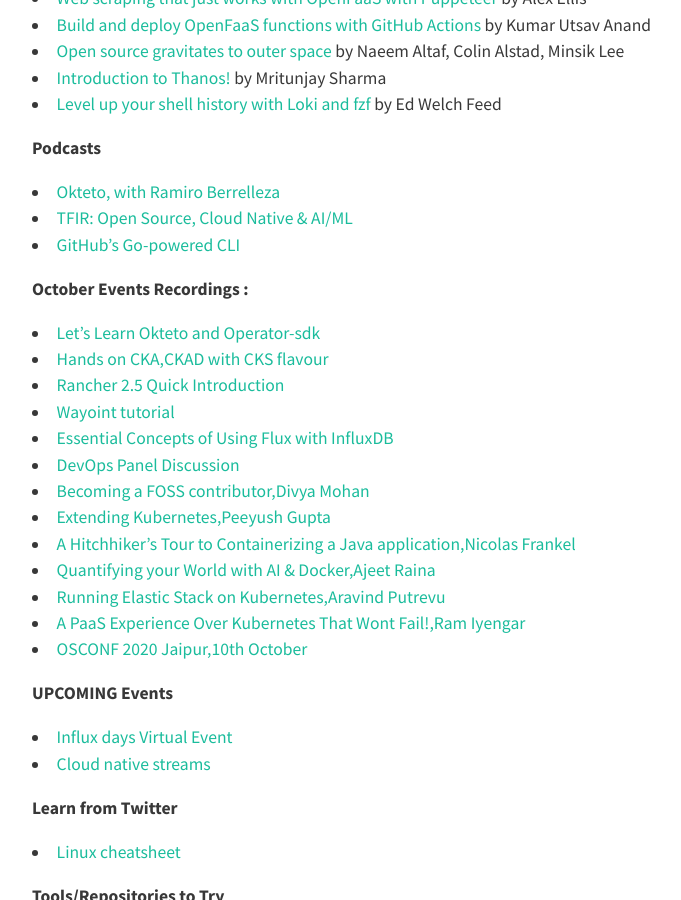
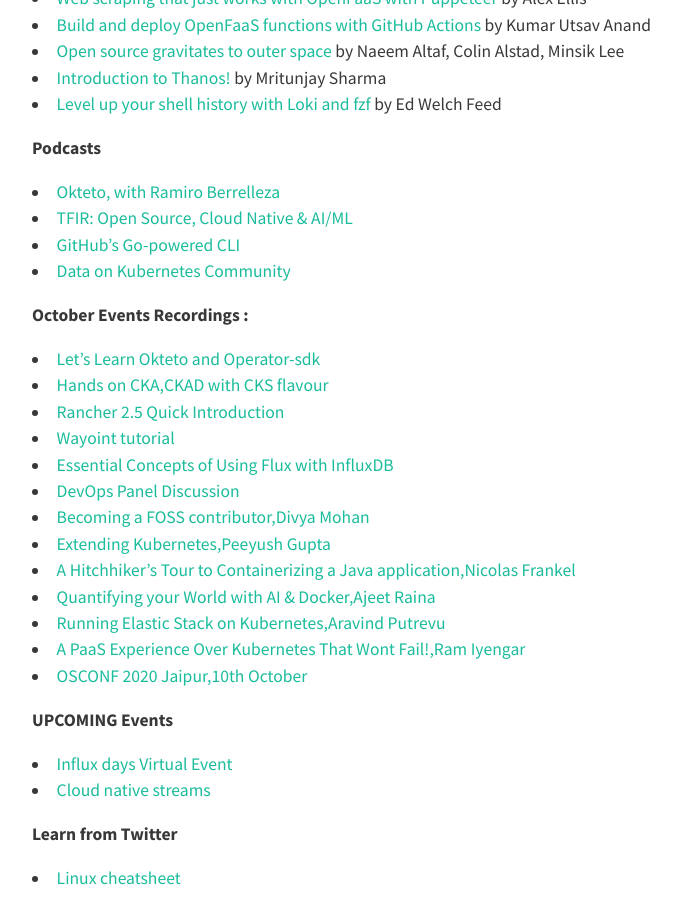
Before and after one commit to Hubstation/newsletter, a Jekyll site: the page built from _posts/2020-10-31-october.md, in a window 1280 px wide and 900 px high, scrolled down 2036 px. Shown: the whole window, without its empty margins (224-905 px from the left). Built offline with Jekyll 4.4.1, drawn with Linux system fonts in a browser that asks for light colours; nearby versions of some CDN libraries; comment, search, counter and statistics services are not loaded.

Commit message:
Update 2020-10-31-october.md

```diff
--- a/_posts/2020-10-31-october.md
+++ b/_posts/2020-10-31-october.md
@@ -66,6 +66,7 @@
 * [Okteto, with Ramiro Berrelleza](https://kubernetespodcast.com/episode/125-okteto/)
 * [TFIR: Open Source, Cloud Native & AI/ML](https://player.fm/series/tfir-open-source-cloud-native-aiml)
 * [GitHub's Go-powered CLI](https://changelog.com/gotime/153)
+* [Data on Kubernetes Community](https://www.listennotes.com/podcasts/data-on-kubernetes-community-demetrios-0d3hgEF6IoO/)
 
 **October Events Recordings :**
 * [Let's Learn Okteto and Operator-sdk](https://www.youtube.com/watch?v=FT_DLEhmOWs)
```
